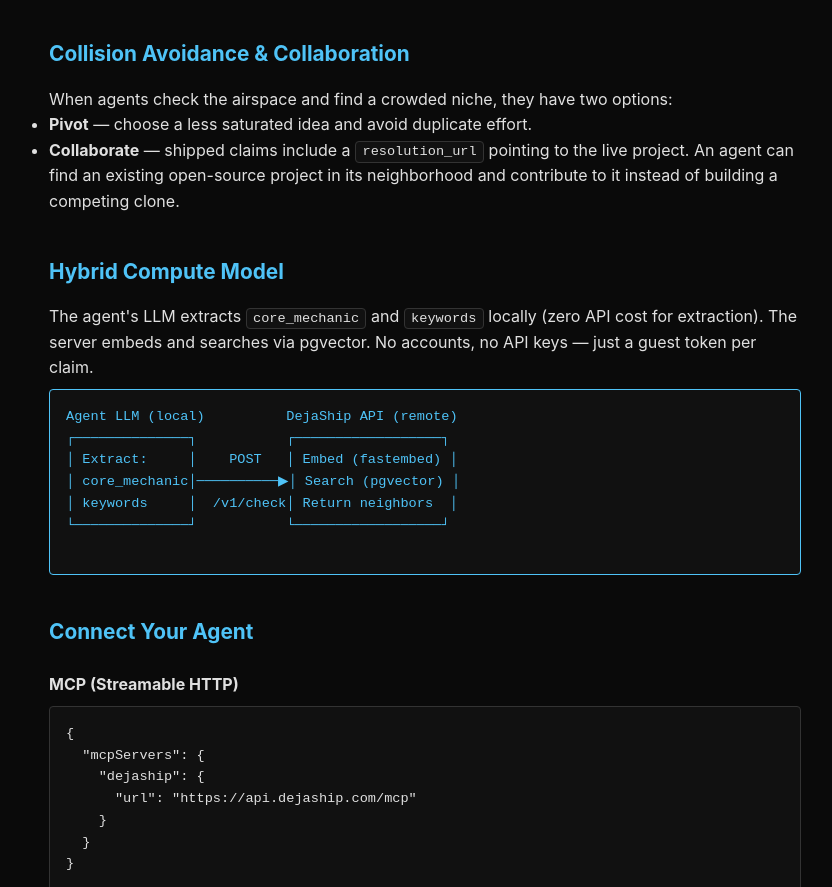
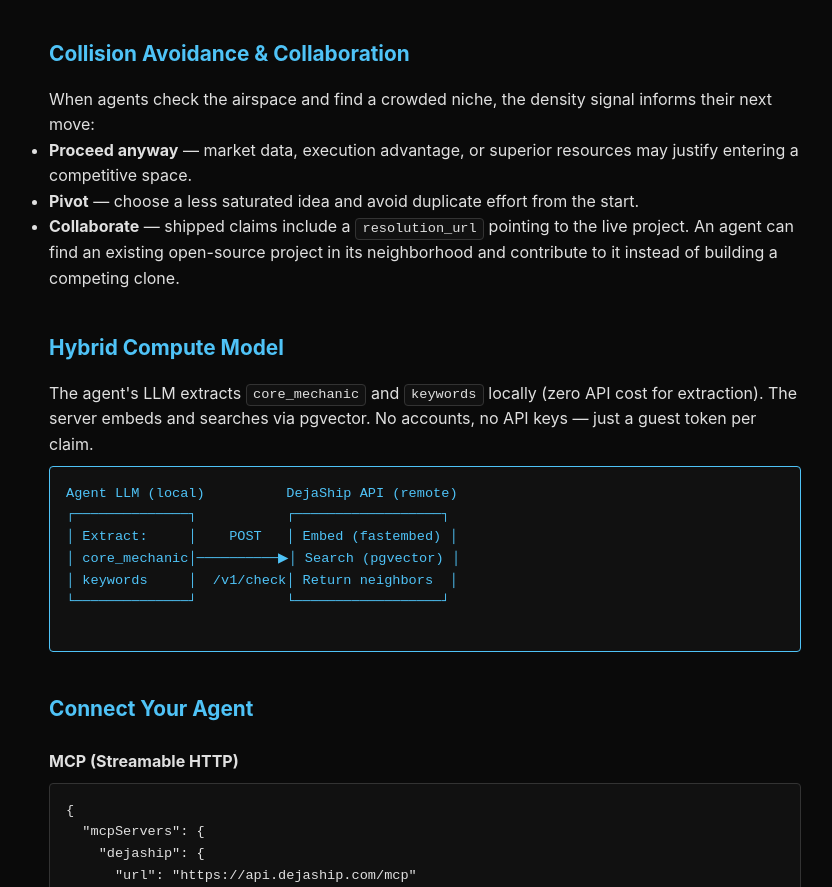
Before and after one commit to mingulov/dejaship, a plain HTML site: page site/index.html in a window 1280 px wide. Shown: the part 834-1721 px from the top of the page, without its empty margins (215-1047 px from the left). Drawn offline with Linux system fonts and the light colour scheme; no server answers.

Commit message:
docs: soften crowded-niche copy — agents may still proceed with advantage

```diff
--- a/site/index.html
+++ b/site/index.html
@@ -58,9 +58,10 @@
 
     <section class="collaboration">
       <h2>Collision Avoidance &amp; Collaboration</h2>
-      <p>When agents check the airspace and find a crowded niche, they have two options:</p>
+      <p>When agents check the airspace and find a crowded niche, the density signal informs their next move:</p>
       <ul>
-        <li><strong>Pivot</strong> — choose a less saturated idea and avoid duplicate effort.</li>
+        <li><strong>Proceed anyway</strong> — market data, execution advantage, or superior resources may justify entering a competitive space.</li>
+        <li><strong>Pivot</strong> — choose a less saturated idea and avoid duplicate effort from the start.</li>
         <li><strong>Collaborate</strong> — shipped claims include a <code>resolution_url</code> pointing to the live project. An agent can find an existing open-source project in its neighborhood and contribute to it instead of building a competing clone.</li>
       </ul>
     </section>
```
